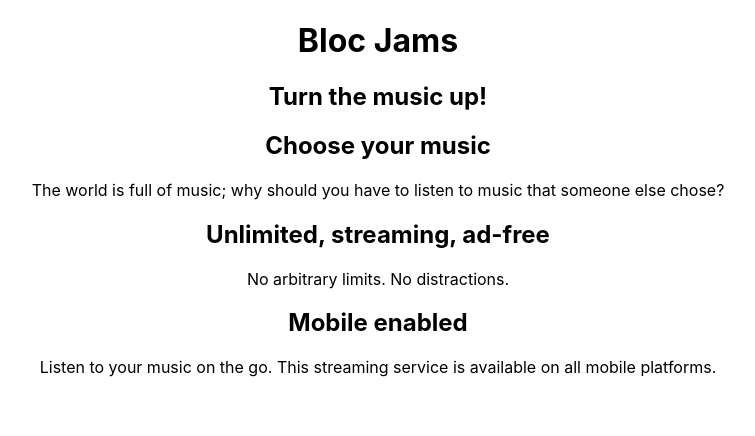
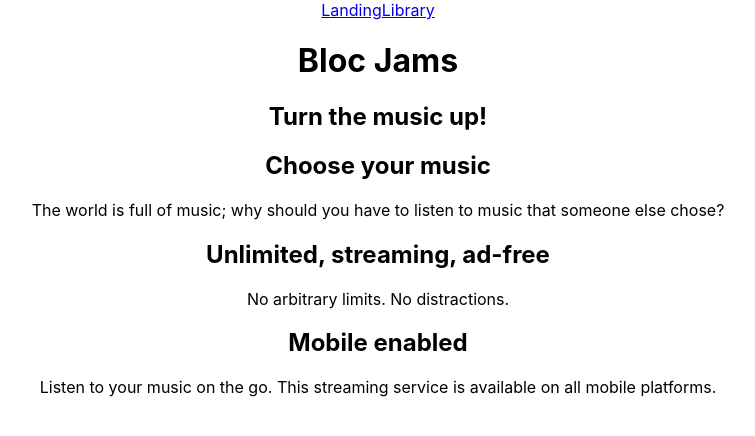
Before and after one commit to itsjoeyhi/blocjams-react, a React (Create React App) app: page / in a window 1280 px wide. Shown: the top 436 px of the page, without its empty margins (262-1017 px from the left). Built offline with nearby package versions, Linux system fonts and the light colour scheme.

Commit message:
add album route and link for landing and library

```diff
--- a/src/App.js
+++ b/src/App.js
@@ -3,6 +3,7 @@
 import { Route, Link } from 'react-router-dom';
 import Landing from './components/Landing.js';
 import Library from './components/Library.js';
+import album from './components/album.js';
 
 class App extends Component {
   render() {
@@ -10,12 +11,15 @@
       <div className="App">
         <header>
         <nav>
+        <Link to='/'>Landing</Link>
+             <Link to='/library'>Library</Link>
            </nav>
           <h1>Bloc Jams</h1>
         </header>
         <main>
         <Route exact path="/" component={Landing} />
            <Route path="/Library" component={Library} />
+           <Route path="/album" component={album} />
         </main>
       </div>
     );
```
